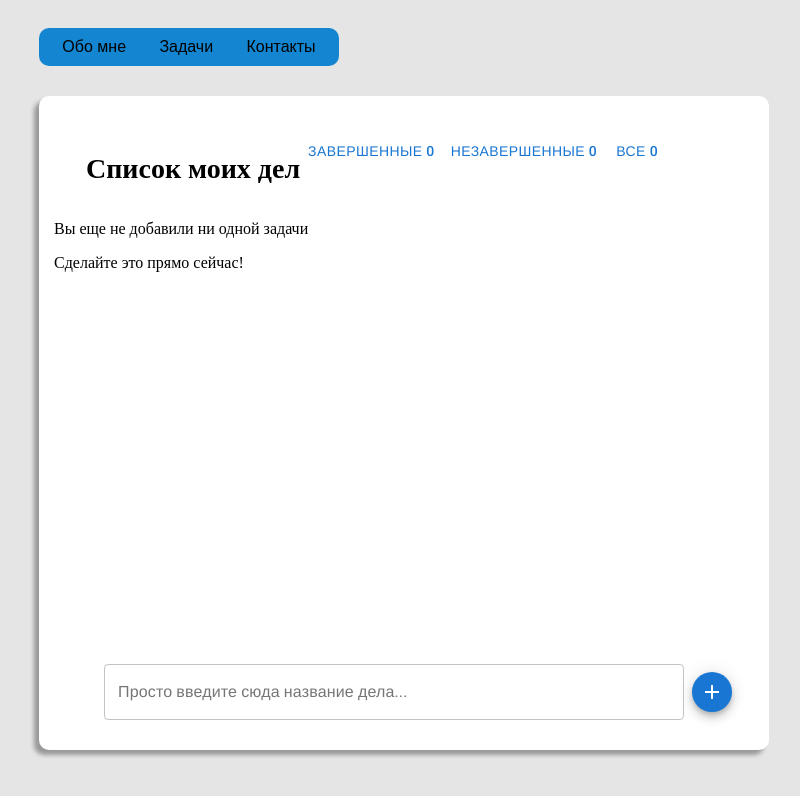
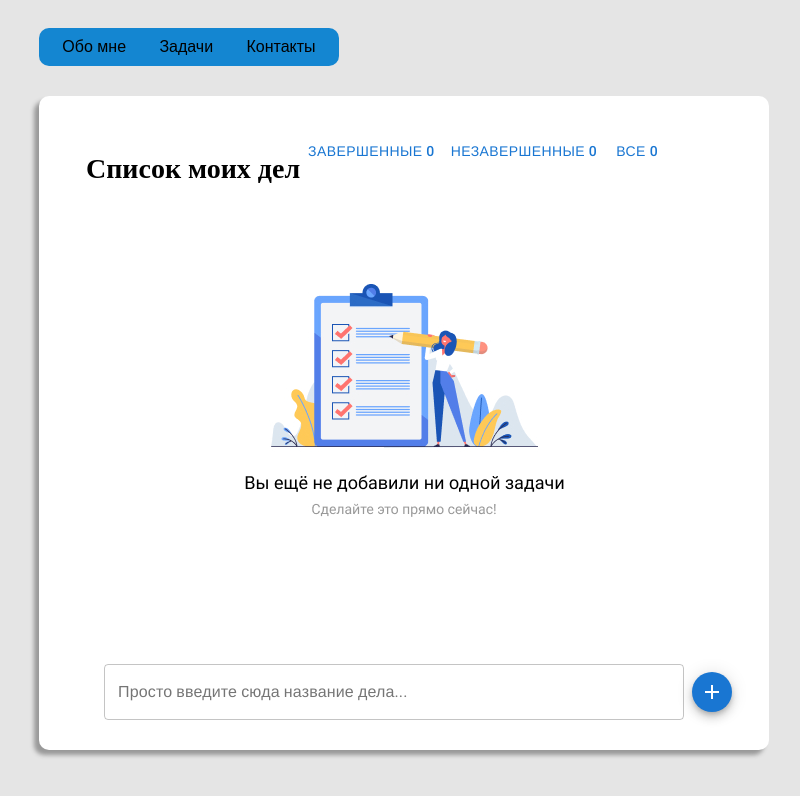
Before and after one commit to SarNadya/Todo, a React (Create React App) app: page /todo in a window 1280 px wide. Shown: the top 796 px of the page, without its empty margins (251-1051 px from the left). Built offline with nearby package versions, Linux system fonts and the light colour scheme; a web font is replaced by a local one.

Commit message:
добавила ImageStart

```diff
--- /dev/null
+++ b/src/components/ImageStart/ImageStart.js
@@ -0,0 +1,13 @@
+import React from 'react';
+import startImg from './img/startImg.jpg';
+import styles from './ImageStart.module.css';
+
+const ImageStart = () => {
+    return (
+        <div className={styles.wrap}>
+            <img src={startImg} alt='image' className={styles.img}></img>
+        </div>
+    );
+}
+
+export default ImageStart;
--- /dev/null
+++ b/src/components/ImageStart/ImageStart.module.css
@@ -0,0 +1,10 @@
+.wrap {
+    display: flex;
+    justify-content: center;
+    margin: 80px auto;
+}
+
+.img {
+    width: 321px;
+    height: 233px;
+}
--- a/src/components/InputItem/InputItem.js
+++ b/src/components/InputItem/InputItem.js
@@ -15,8 +15,8 @@ class InputItem extends React.Component {
 
   clickButton = () => {
     this.setState({
-        inputValue: ''
-      });
+      inputValue: ''
+    });
 
     //проверка поля ввода на кириллицу и цифры
     const inputValid = /^[а-яА-ЯёЁa0-9]/;
@@ -30,7 +30,7 @@ class InputItem extends React.Component {
         helperText: 'Неверный ввод'
       });
     } else if (isHave) {
-        this.setState({
+      this.setState({
         inputError: true,
         helperText: 'Такая задача уже есть в вашем списке. Введите другое название'
       });
@@ -45,7 +45,7 @@ class InputItem extends React.Component {
   };
 
   //добавляем задачу по нажатию кнопки 'Enter'
-  pressadd = event => {
+  clickEnter = event => {
     if (event.key === 'Enter') {
       this.props.addItem(this.state.inputValue);
       this.setState({
@@ -58,7 +58,7 @@ class InputItem extends React.Component {
     return (
       <Box className={styles.wrap}
         sx={{
-            width: 636
+          width: 636
         }}
       >
         <TextField className={styles.input}
@@ -69,12 +69,12 @@ class InputItem extends React.Component {
           value={this.state.inputValue}
           helperText={this.state.helperText}
           error={this.state.inputError}
-          pressadd={this.pressadd}
+          clickEnter={this.clickEnter}
           onChange={event => this.setState({
             inputValue: event.target.value.toUpperCase(),
             inputError: false
           })}
-          onKeyPress={this.pressadd}
+          onKeyPress={this.clickEnter}
         />
         <ButtonAdd
           type="submit"
--- a/src/components/ItemList/ItemList.js
+++ b/src/components/ItemList/ItemList.js
@@ -3,18 +3,12 @@ import Item from '../Item/Item';
 import styles from './ItemList.module.css';
 import PropTypes from 'prop-types';
 import Grid from '@mui/material/Grid';
-import { BorderHorizontalOutlined } from '@material-ui/icons';
-// import startImg from './img/startImg.svg';
+import ImageStart from '../ImageStart/ImageStart';
 
 const ItemList = ({items, onClickDone, deleteItem, onClickEdit, changedItem}) => (
   <div className={styles.wrap}>
     { items.length === 0 ?
-      <div>
-        {/* <img src={startImg} alt='startImg'> </img> */}
-        <p> Вы еще не добавили ни одной задачи </p>
-        <p> Сделайте это прямо сейчас!</p>
-      </div> :
-      // <ul className={styles.list}>
+      <ImageStart/> :
       <Grid
         container
         direction="column"
```
Also changed, not shown: src/components/ImageStart/img/startImg.jpg (renamed from src/components/ItemList/img/startImg.jpg).
